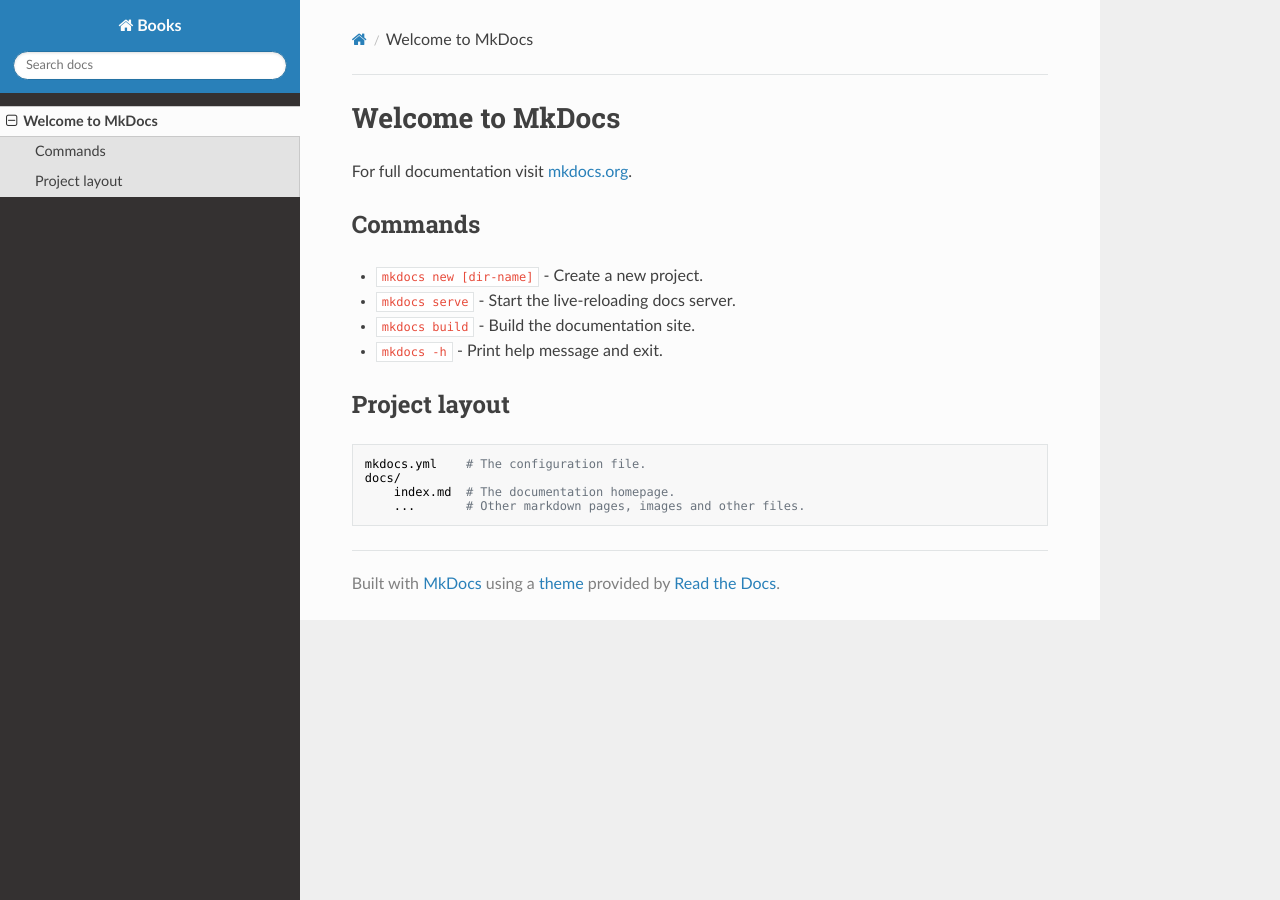
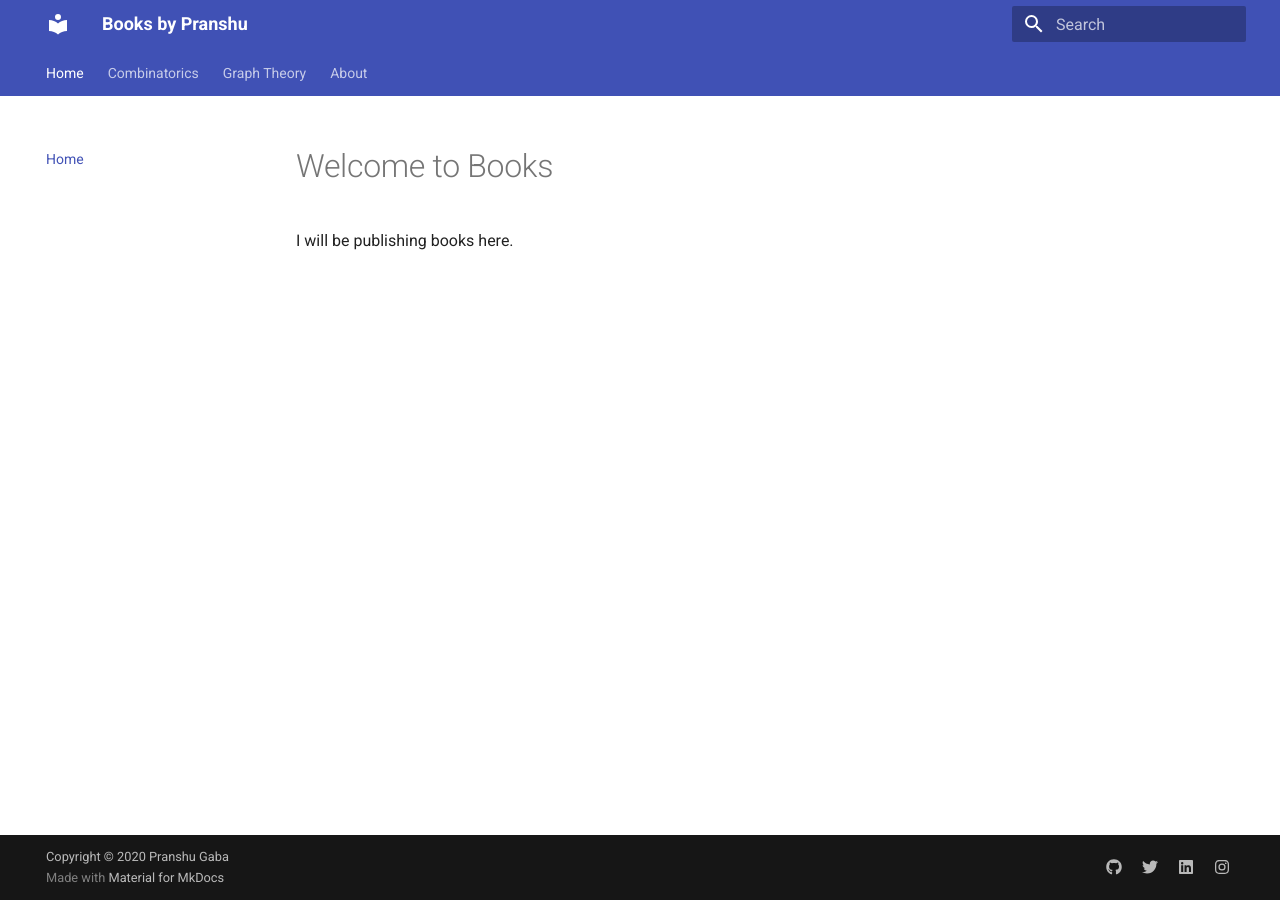
Before and after one commit to pranshugaba/maths-wiki, an MkDocs documentation site: the page built from docs/index.md, in a window 1280 px wide. Built offline with MkDocs 1.6.1 and Material for MkDocs 9.7.7, drawn with Linux system fonts in a browser that asks for light colours; nearby versions of some CDN libraries.

Commit message:
Add material theme

```diff
--- a/docs/index.md
+++ b/docs/index.md
@@ -1,17 +1,3 @@
-# Welcome to MkDocs
+# Welcome to Books
 
-For full documentation visit [mkdocs.org](https://www.mkdocs.org).
-
-## Commands
-
-* `mkdocs new [dir-name]` - Create a new project.
-* `mkdocs serve` - Start the live-reloading docs server.
-* `mkdocs build` - Build the documentation site.
-* `mkdocs -h` - Print help message and exit.
-
-## Project layout
-
-    mkdocs.yml    # The configuration file.
-    docs/
-        index.md  # The documentation homepage.
-        ...       # Other markdown pages, images and other files.
+I will be publishing books here.
--- a/mkdocs.yml
+++ b/mkdocs.yml
@@ -1,2 +1,76 @@
-site_name: Books
-theme: readthedocs
+site_name: Books by Pranshu
+site_url: https://books.pranshugaba.com/
+site_author: Pranshu Gaba
+
+copyright: Copyright &copy; 2020 Pranshu Gaba
+theme:
+  name: material
+  language: en
+
+  features:
+    - tabs
+
+  static_templates:
+    - 404.html
+
+
+
+markdown_extensions:
+  - pymdownx.arithmatex
+  - pymdownx.betterem:
+      smart_enable: all
+  - pymdownx.caret
+  - pymdownx.critic
+  - pymdownx.details
+  - pymdownx.emoji:
+      emoji_index: !!python/name:materialx.emoji.twemoji
+      emoji_generator: !!python/name:materialx.emoji.to_svg
+  - pymdownx.inlinehilite
+  - pymdownx.magiclink
+  - pymdownx.mark
+  - pymdownx.smartsymbols
+  - pymdownx.superfences
+  - pymdownx.tasklist:
+      custom_checkbox: true
+  - pymdownx.tabbed
+  - pymdownx.tilde
+  - admonition
+  - codehilite
+  - footnotes
+  - meta
+  - toc:
+      permalink: true
+
+plugins:
+  - search
+  - minify:
+      minify_html: true
+  - git-revision-date-localized:
+      type: date
+  - awesome-pages
+
+# Customization
+extra:
+  social:
+    - icon: fontawesome/brands/github
+      link: https://github.com/pranshugaba
+    - icon: fontawesome/brands/twitter
+      link: https://twitter.com/pranshugaba
+    - icon: fontawesome/brands/linkedin
+      link: https://linkedin.com/in/pranshugaba/
+    - icon: fontawesome/brands/instagram
+      link: https://instagram.com/pranshu_gaba/
+
+extra_javascript:
+  - https://cdnjs.cloudflare.com/ajax/libs/mathjax/2.7.0/MathJax.js?config=TeX-MML-AM_CHTML
+
+nav:
+  - Home: 'index.md'
+  - 'Combinatorics':
+      - 'Chapter 1': 'combinatorics/1-Introduction.md'
+  - 'Graph Theory':
+      - 'Part 1':
+        - 'Chapter 1': 'gt1.md'
+  - About:
+      - 'License': 'license.md'
+      - 'Release Notes': 'release-notes.md'
```
Also changed, not shown: docs/combinatorics/1-Introduction.md (added, +6 -0 lines).
